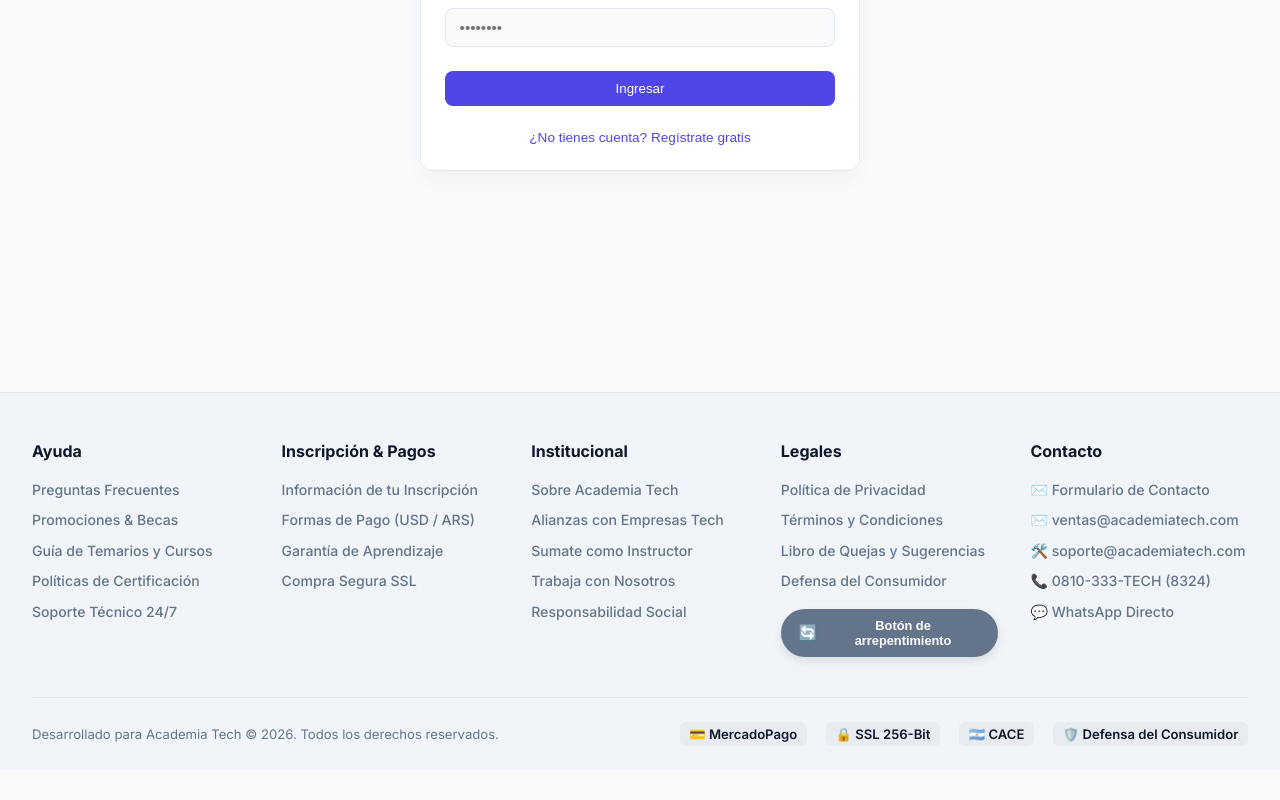
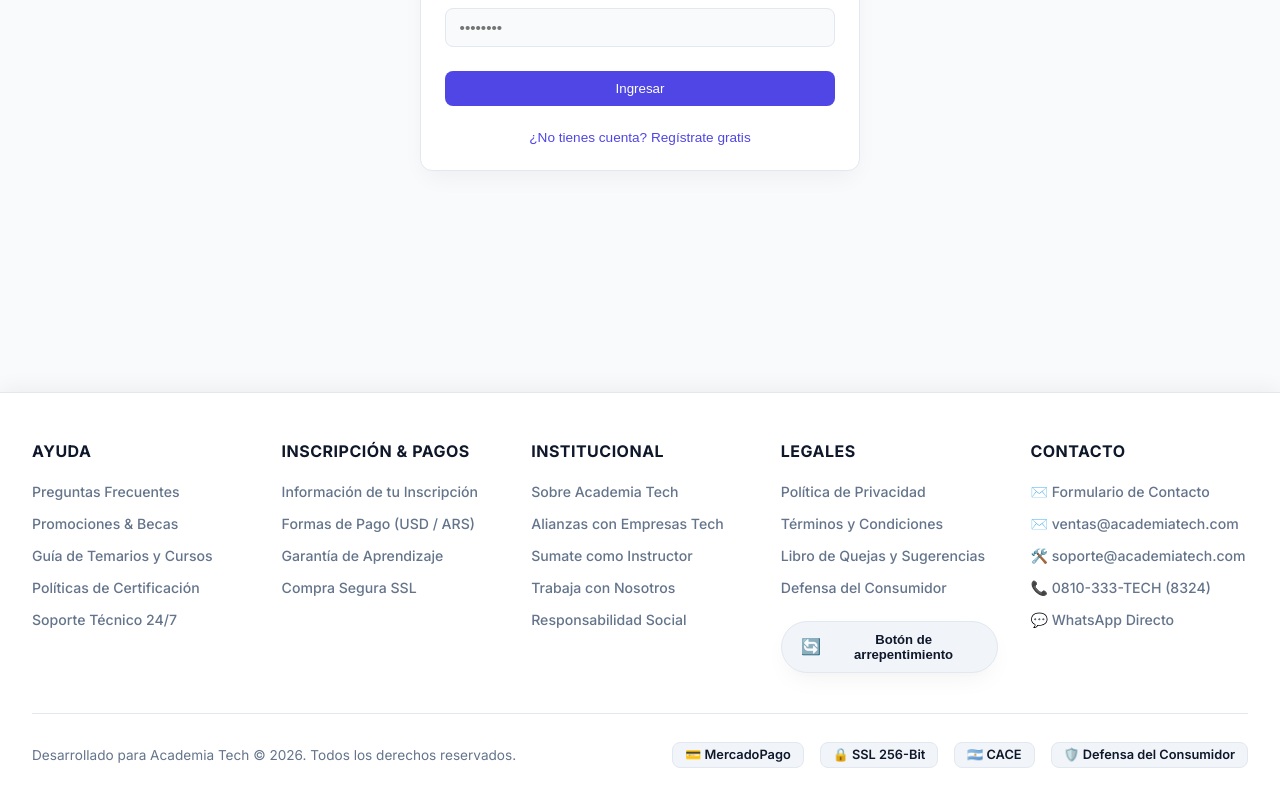
Before and after one commit to melisapedrozo091/multiuser-app, an Angular app in the folder frontend/: page /login in a window 1280 px wide. Shown: the part 419-1219 px from the top of the page. Before the commit the page ends 1189 px from the top, so only its background shows below. Built offline with nearby package versions, Linux system fonts and the light colour scheme.

Commit message:
fix(theme): polish dark mode and light mode CSS variables for cards, footer, and controls

```diff
--- a/frontend/src/app/app.component.css
+++ b/frontend/src/app/app.component.css
@@ -58,30 +58,37 @@
 
 /* FOOTER MULTICOLUMNA ESTILO E-COMMERCE */
 .app-footer {
-  background: var(--bg-hover, #f1f5f9);
-  color: var(--text-main, #334155);
-  border-top: 1px solid var(--border-color, #e2e8f0);
-  padding: 3rem 2rem 1.5rem 2rem;
+  background: var(--bg-card);
+  color: var(--text-main);
+  border-top: 1px solid var(--border-color);
+  padding: 3rem 2rem 2rem 2rem;
   margin-top: 4rem;
   font-family: inherit;
+  box-shadow: 0 -4px 20px rgba(0, 0, 0, 0.05);
 }
 
 .footer-columns {
   max-width: 1250px;
   margin: 0 auto;
   display: grid;
-  grid-template-columns: repeat(5, 1fr);
+  grid-template-columns: repeat(5, minmax(0, 1fr));
   gap: 2rem;
   padding-bottom: 2.5rem;
-  border-bottom: 1px solid var(--border-color, #cbd5e1);
+  border-bottom: 1px solid var(--border-color);
+}
+
+.footer-col {
+  display: flex;
+  flex-direction: column;
 }
 
 .col-title {
   font-size: 1rem;
   font-weight: 700;
-  color: var(--text-main, #0f172a);
-  margin-bottom: 1.1rem;
-  text-transform: capitalize;
+  color: var(--text-main);
+  margin-bottom: 1.25rem;
+  text-transform: uppercase;
+  letter-spacing: 0.5px;
 }
 
 .footer-menu, .footer-contact {
@@ -90,77 +97,82 @@
   margin: 0;
   display: flex;
   flex-direction: column;
-  gap: 0.65rem;
+  gap: 0.75rem;
 }
 
 .footer-menu a, .footer-contact a {
-  color: var(--text-muted, #64748b);
+  color: var(--text-muted) !important;
   font-size: 0.88rem;
   font-weight: 500;
-  transition: color 0.2s ease;
+  transition: color 0.2s ease, transform 0.2s ease;
   text-decoration: none;
+  display: inline-block;
 }
 
 .footer-menu a:hover, .footer-contact a:hover {
-  color: var(--primary, #6366f1);
+  color: var(--primary) !important;
+  transform: translateX(2px);
 }
 
 /* BOTÓN DE ARREPENTIMIENTO SEGÚN LEY 24.240 */
 .arrepentimiento-box {
-  margin-top: 1.2rem;
+  margin-top: 1.5rem;
 }
 
 .btn-arrepentimiento {
   display: inline-flex;
   align-items: center;
   gap: 0.5rem;
-  background: #64748b;
-  color: #ffffff;
-  border: none;
-  padding: 0.55rem 1.1rem;
-  border-radius: 25px;
-  font-size: 0.8rem;
+  background: var(--bg-hover);
+  color: var(--text-main);
+  border: 1px solid var(--border-color);
+  padding: 0.6rem 1.2rem;
+  border-radius: 30px;
+  font-size: 0.82rem;
   font-weight: 600;
   cursor: pointer;
   transition: all 0.2s ease;
-  box-shadow: 0 4px 10px rgba(0, 0, 0, 0.1);
+  box-shadow: var(--shadow);
 }
 
 .btn-arrepentimiento:hover {
-  background: #475569;
+  background: var(--primary);
+  color: #ffffff;
+  border-color: var(--primary);
   transform: translateY(-2px);
-  box-shadow: 0 6px 14px rgba(0, 0, 0, 0.15);
 }
 
 .arrepentimiento-icon {
-  font-size: 0.95rem;
+  font-size: 1rem;
 }
 
 /* BARRA INFERIOR DEL FOOTER */
 .footer-bottom {
   max-width: 1250px;
-  margin: 1.5rem auto 0 auto;
+  margin: 1.75rem auto 0 auto;
   display: flex;
   justify-content: space-between;
   align-items: center;
   flex-wrap: wrap;
   gap: 1rem;
-  font-size: 0.82rem;
-  color: var(--text-muted, #64748b);
+  font-size: 0.85rem;
+  color: var(--text-muted);
 }
 
 .trust-badges {
   display: flex;
-  gap: 1.2rem;
+  gap: 1rem;
   flex-wrap: wrap;
 }
 
 .trust-item {
   font-weight: 600;
-  color: var(--text-main, #475569);
-  background: rgba(0, 0, 0, 0.04);
-  padding: 0.25rem 0.6rem;
-  border-radius: 6px;
+  color: var(--text-main);
+  background: var(--bg-hover);
+  border: 1px solid var(--border-color);
+  padding: 0.3rem 0.75rem;
+  border-radius: 8px;
+  font-size: 0.8rem;
 }
 
 .arrepentimiento-modal-icon {
@@ -193,19 +205,25 @@
 .form-control {
   padding: 0.6rem 0.8rem;
   border-radius: 8px;
-  border: 1px solid var(--border-color, #cbd5e1);
-  background: var(--bg-main, #ffffff);
+  border: 1px solid var(--border-color);
+  background: var(--bg-main);
   color: var(--text-main);
   font-size: 0.9rem;
 }
 
-@media (max-width: 992px) {
+@media (max-width: 1024px) {
   .footer-columns {
-    grid-template-columns: repeat(2, 1fr);
+    grid-template-columns: repeat(3, minmax(0, 1fr));
   }
 }
 
-@media (max-width: 576px) {
+@media (max-width: 768px) {
+  .footer-columns {
+    grid-template-columns: repeat(2, minmax(0, 1fr));
+  }
+}
+
+@media (max-width: 480px) {
   .footer-columns {
     grid-template-columns: 1fr;
   }
--- a/frontend/src/app/shared/components/product-card/product-card.component.css
+++ b/frontend/src/app/shared/components/product-card/product-card.component.css
@@ -4,15 +4,18 @@
   flex-direction: column;
   justify-content: space-between;
   gap: 1rem;
-  transition: transform 0.25 ease, box-shadow 0.25s ease;
+  transition: transform 0.25s ease, box-shadow 0.25s ease;
   border-radius: 14px;
   overflow: hidden;
-  border: 1px solid var(--border-color, #e2e8f0);
+  border: 1px solid var(--border-color);
+  background: var(--bg-card);
+  color: var(--text-main);
+  padding: 1.25rem;
 }
 
 .product-card:hover {
   transform: translateY(-5px);
-  box-shadow: 0 16px 32px rgba(0, 0, 0, 0.12);
+  box-shadow: var(--shadow);
 }
 
 .badge {
@@ -35,9 +38,9 @@
 }
 
 .category-icon {
-  font-size: 2rem;
+  font-size: 1.8rem;
   padding: 0.6rem;
-  background: var(--bg-hover, rgba(99, 102, 241, 0.1));
+  background: var(--bg-hover);
   border-radius: 12px;
   display: flex;
   align-items: center;
@@ -51,9 +54,9 @@
 }
 
 .product-title {
-  font-size: 1.1rem;
+  font-size: 1.05rem;
   font-weight: 700;
-  color: var(--text-main, #1e293b);
+  color: var(--text-main);
   line-height: 1.35;
 }
 
@@ -65,7 +68,7 @@
 
 .description {
   font-size: 0.9rem;
-  color: var(--text-muted, #64748b);
+  color: var(--text-muted);
   line-height: 1.5;
   margin-top: 0.25rem;
 }
@@ -73,37 +76,37 @@
 .card-price-section {
   display: flex;
   flex-direction: column;
-  background: rgba(99, 102, 241, 0.05);
+  background: var(--bg-hover);
   padding: 0.6rem 0.9rem;
   border-radius: 8px;
-  border-left: 3px solid #6366f1;
+  border-left: 3px solid var(--primary);
 }
 
 .price-label {
   font-size: 0.75rem;
   font-weight: 600;
   text-transform: uppercase;
-  color: var(--text-muted, #64748b);
+  color: var(--text-muted);
   letter-spacing: 0.5px;
 }
 
 .price-value {
-  font-size: 1.3rem;
+  font-size: 1.25rem;
   font-weight: 800;
-  color: #10b981;
+  color: var(--success);
 }
 
 .card-footer {
   display: flex;
   justify-content: space-between;
   align-items: center;
-  border-top: 1px solid var(--border-color, #e2e8f0);
+  border-top: 1px solid var(--border-color);
   padding-top: 0.75rem;
 }
 
 .stock-info {
   font-size: 0.85rem;
-  color: var(--text-muted, #64748b);
+  color: var(--text-muted);
 }
 
 .actions {
@@ -112,19 +115,25 @@
   gap: 0.4rem;
 }
 
+.btn-detail {
+  padding: 0.45rem 0.75rem;
+  font-size: 0.85rem;
+}
+
 .btn-enroll {
   font-weight: 600;
   padding: 0.45rem 0.9rem;
   border-radius: 8px;
-  background: linear-gradient(135deg, #6366f1, #4f46e5);
+  background: var(--primary);
+  color: #ffffff;
   border: none;
   box-shadow: 0 4px 12px rgba(99, 102, 241, 0.25);
   transition: all 0.2s ease;
 }
 
 .btn-enroll:hover {
+  background: var(--primary-hover);
   transform: scale(1.03);
-  box-shadow: 0 6px 16px rgba(99, 102, 241, 0.4);
 }
 
 .btn-icon {
--- a/frontend/src/styles.css
+++ b/frontend/src/styles.css
@@ -8,7 +8,9 @@
 body.light-theme {
   --bg-main: #f8fafc;
   --bg-card: #ffffff;
-  --bg-glass: rgba(255, 255, 255, 0.8);
+  --card-bg: #ffffff;
+  --bg-glass: rgba(255, 255, 255, 0.85);
+  --bg-hover: #f1f5f9;
   --border-color: #e2e8f0;
   --text-main: #0f172a;
   --text-muted: #64748b;
@@ -24,12 +26,14 @@ body.light-theme {
 body.dark-theme {
   --bg-main: #0f172a;
   --bg-card: #1e293b;
-  --bg-glass: rgba(30, 41, 59, 0.8);
+  --card-bg: #1e293b;
+  --bg-glass: rgba(30, 41, 59, 0.85);
+  --bg-hover: #334155;
   --border-color: #334155;
   --text-main: #f8fafc;
   --text-muted: #94a3b8;
-  --primary: #6366f1;
-  --primary-hover: #4f46e5;
+  --primary: #818cf8;
+  --primary-hover: #6366f1;
   --accent: #22d3ee;
   --danger: #f87171;
   --success: #34d399;
```
